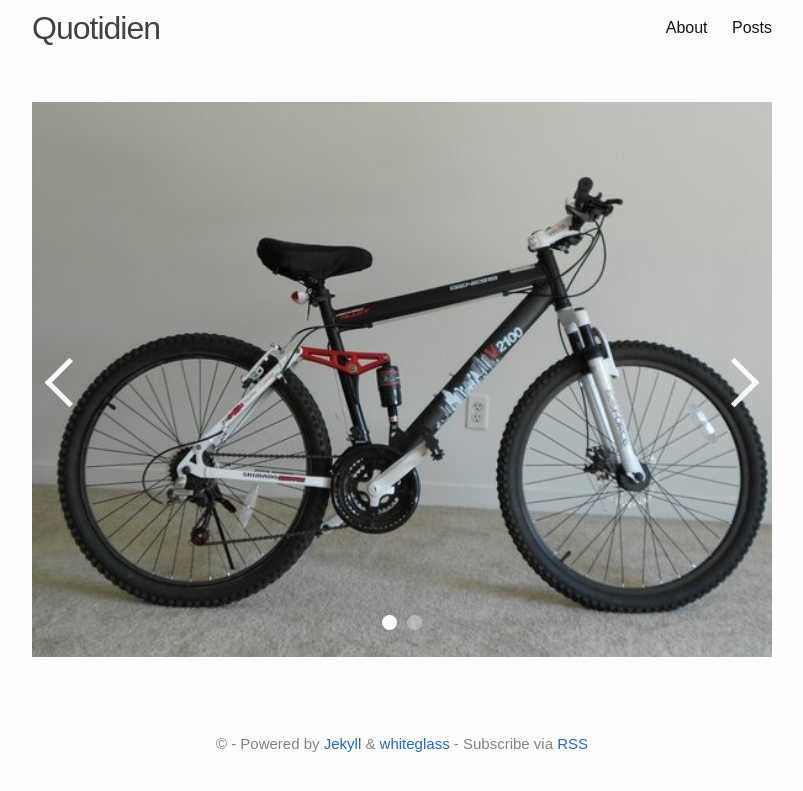
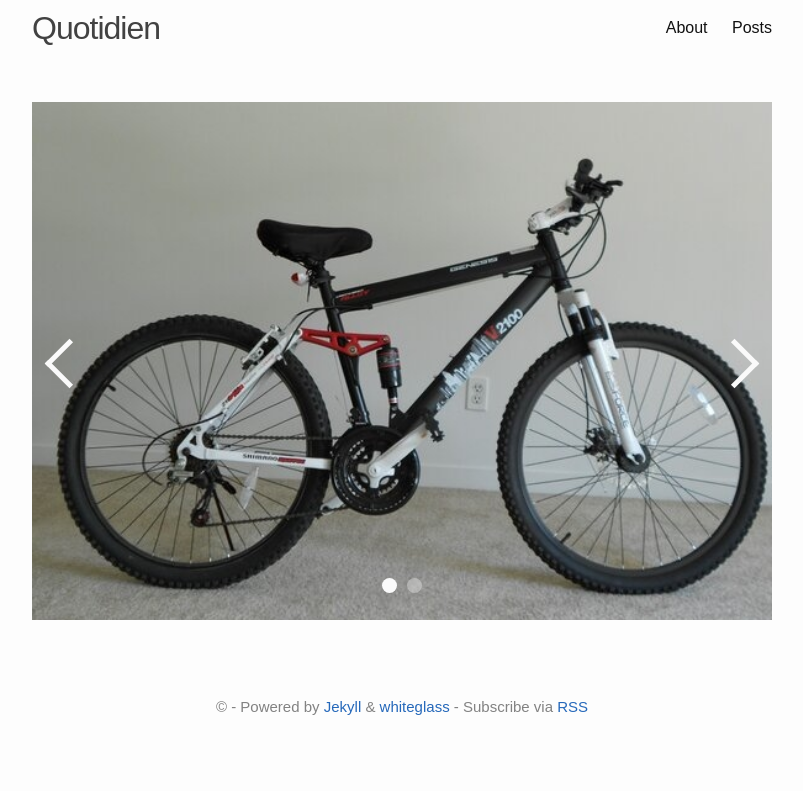
Before and after one commit to dotkay/dotkay.github.io, a Jekyll site: the page built from photos.md, in a window 1280 px wide. Shown: the top 791 px of the page, without its empty margins (238-1041 px from the left). Built offline with Jekyll 4.4.1, drawn with Linux system fonts in a browser that asks for light colours.

Commit message:
testing height change again

```diff
--- a/_layouts/photos.html
+++ b/_layouts/photos.html
@@ -1,4 +1,4 @@
 ---
 layout: default
 ---
-{% include carousel.html height="75" unit="%" duration="7" %}
+{% include carousel.html height="70" unit="%" duration="7" %}
```
